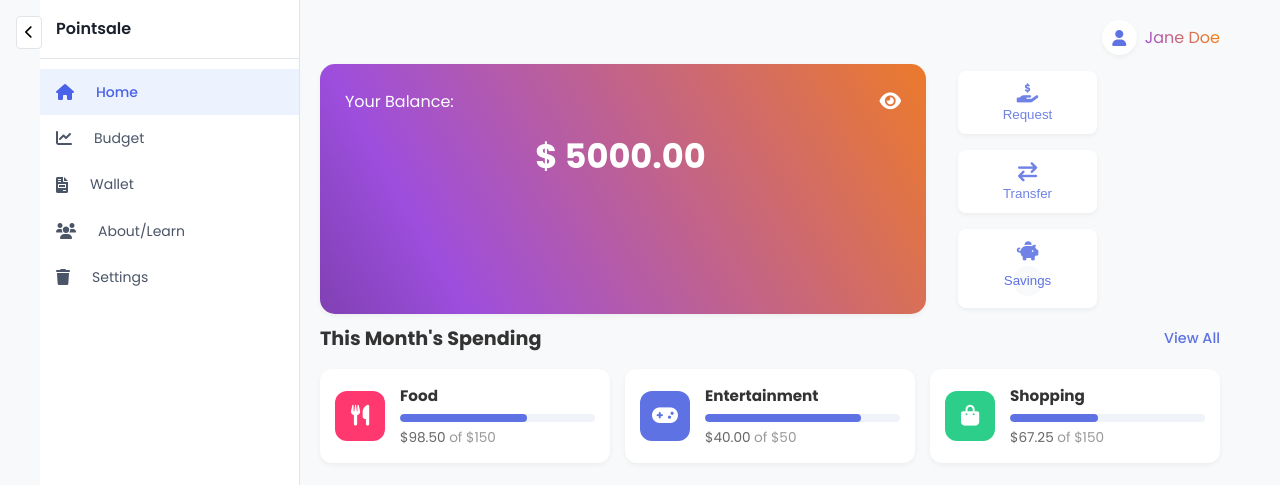
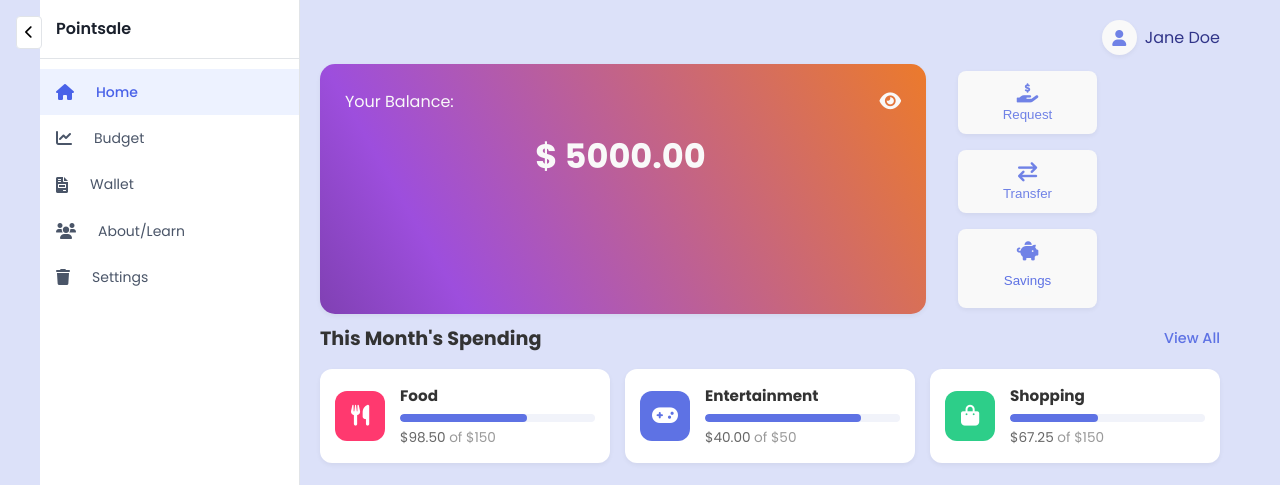
Before and after one commit to 03-renate/kidbank, a website built with Vite: page index.html in a window 1280 px wide. Shown: the top 485 px of the page. Built offline with nearby package versions, Linux system fonts and the light colour scheme.

Commit message:
feat/ hero+profile css color update

```diff
--- a/src/assets/style.css
+++ b/src/assets/style.css
@@ -7,7 +7,7 @@
 
 body {
   font-family: "Poppins", sans-serif;
-  background-color: #f8f9fa;
+  background-color: #DCE1F9;
   color: #333;
   line-height: 1.6;
 }
@@ -204,26 +204,24 @@ body {
   gap: 0.5rem;
 }
 
-.profile-img{
+.profile-container .profile-img{
   width: 35px;
   height: 35px;
   padding: 15px;
   display: flex;
   align-items: center;
   justify-content: center;
-  background-color: white;
+  background-color: #F9F9F9;
   border-radius: 50%;
   box-shadow: 0 2px 5px rgba(0, 0, 0, 0.05);
 }
 
-.profile-img i{
-  color: #5e72e4;
+.profile-container .profile-img i{
+  color: #7082e6;
 }
 
-#profile-name{
-  background: -webkit-linear-gradient(30deg, #9d4edd, #ff8500);
-  -webkit-background-clip: text;
-  -webkit-text-fill-color: transparent;
+.profile-container #profile-name{
+  color: #313589;
   text-transform: capitalize;
 }
 /*RENATE - PROFILE - END*/
@@ -246,7 +244,7 @@ body {
   width: auto;
   border-radius: 15px;
   padding: 25px;
-  color: white;
+  color: #F9F9F9;
   background: linear-gradient();
   animation: bg 12s ease infinite;
   box-shadow: 0 2px 5px rgba(0, 0, 0, 0.05);
@@ -279,7 +277,7 @@ body {
   border: none;
   border-radius: 50%;
   background-color: transparent;
-  color: white;
+  color: #F9F9F9;
   font-size: 1.2rem;
   cursor: pointer;
 }
@@ -319,12 +317,12 @@ body {
   cursor: pointer;
   background-clip: none;
   color: #7082e6;
-  background-color: white;
+  background-color: #F9F9F9;
   box-shadow: 0 2px 5px rgba(0, 0, 0, 0.05);
 }
 
 .action-btn:hover {
-  background-color: rgba(255, 255, 255, 0.3);
+  background-color: #EBEBEB;
 }
 
 .action-btn i {
```
